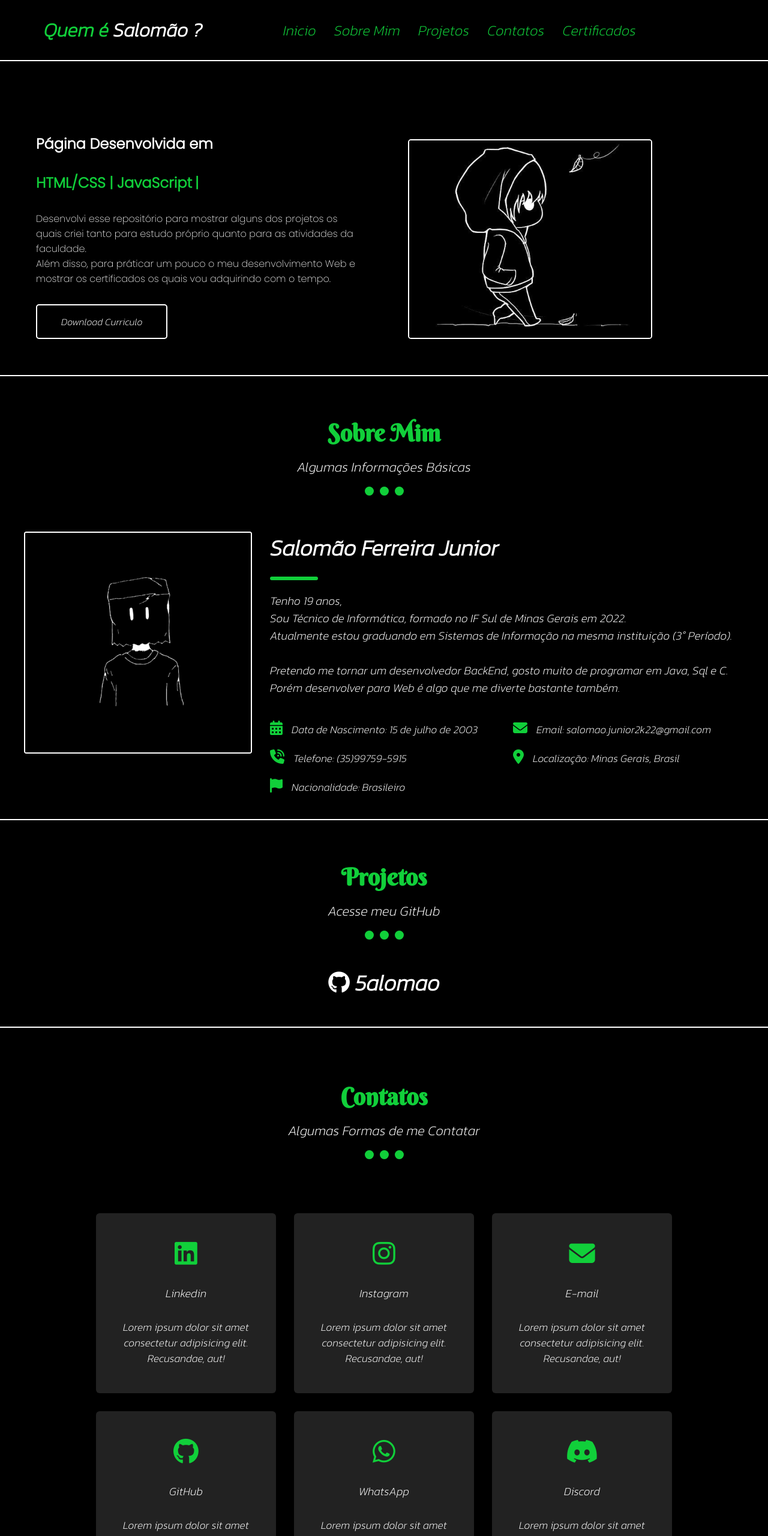
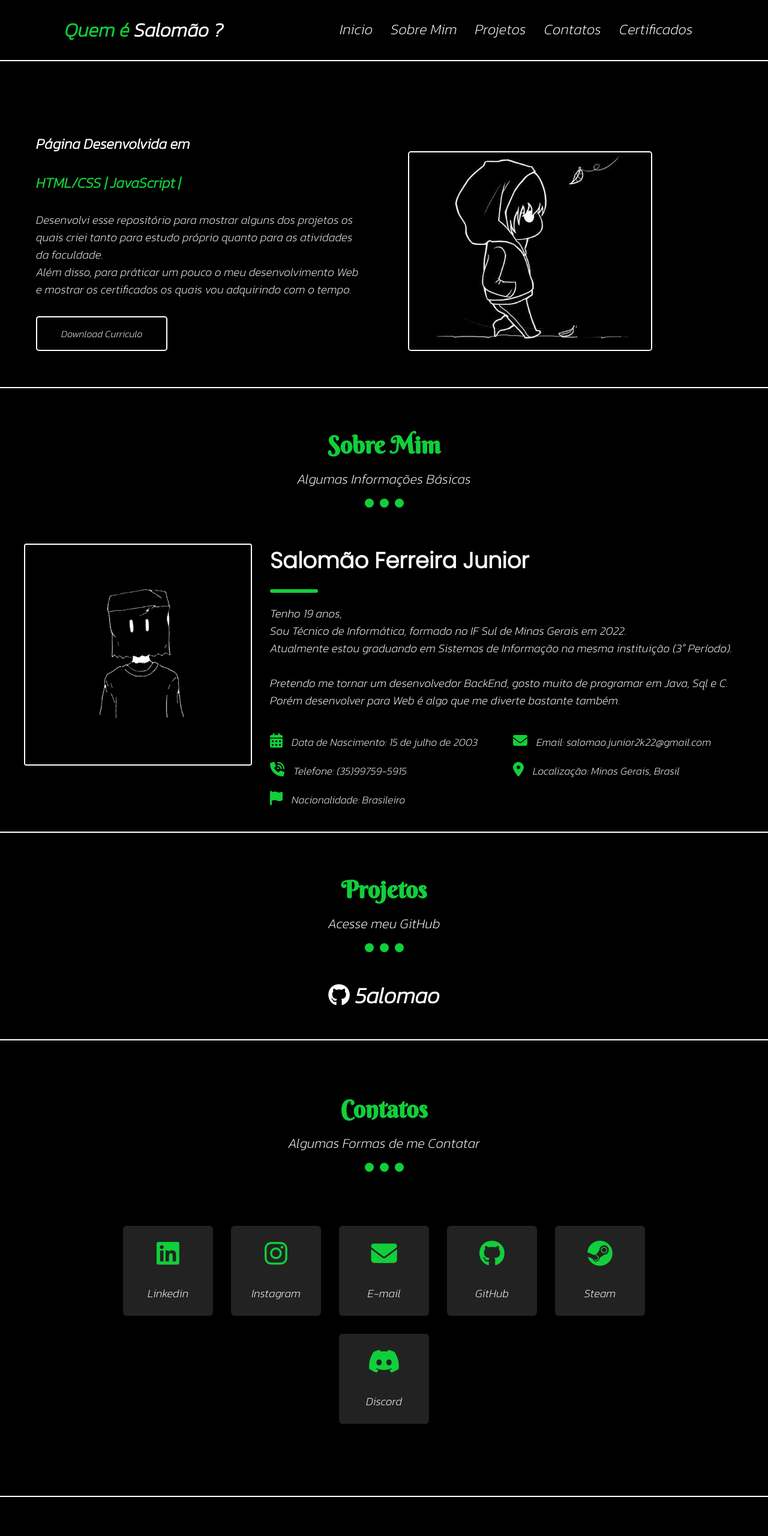
Before and after one commit to 5alomao/5alomaoWeb, a plain HTML site: page index.html in a window 1280 px wide. Shown: the top 2560 px of the page at 60% size. After the commit the page ends 2495 px from the top, so only its background shows below. Drawn offline with Linux system fonts and the light colour scheme.

Commit message:
Navegação Mobile e href Contatos

```diff
--- a/index.html
+++ b/index.html
@@ -6,7 +6,7 @@
     <meta charset="UTF-8">
     <meta http-equiv="X-UA-Compatible" content="IE=edge">
     <meta name="viewport" content="width=device-width, initial-scale=1.0">
-    <title>5alomao</title>
+    <title>Quem é Salomão?</title>
     <link rel="stylesheet" href="style.css">
     <link rel="stylesheet" href="https://cdnjs.cloudflare.com/ajax/libs/font-awesome/6.4.0/css/all.min.css"
     integrity="sha512-iecdLmaskl7CVkqkXNQ/ZH/XLlvWZOJyj7Yy7tcenmpD1ypASozpmT/E0iPtmFIB46ZmdtAc9eNBvH0H/ZpiBw=="
@@ -15,17 +15,17 @@
 
 <body>
     <header>
-        <h1>Quem é<span> Salomão ?</span></h1>
+        <h1>Quem é <span>Salomão ?</span></h1>
         <nav>
-            <ul aria-label="Navegação primária" class = "primary-nav">
+            <ul aria-label="Navegação pela barra de navegação inicial" class = "primary-nav">
                 <li><a href="#home">Inicio</a></li>
                 <li><a href="#about">Sobre Mim</a></li>
                 <li><a href="#projects">Projetos</a></li>
                 <li><a href="#contacts">Contatos</a></li>
                 <li><a href="#certificates">Certificados</a></li>
             </ul>
+            <i class="fa-solid fa-bars"></i>
         </nav>
-        <i class="fa-solid fa-bars fa-x"></i>
     </header>
 
     <section arial-label ="seção download curriculo Salomão" class="section-div">
@@ -102,37 +102,13 @@
             </div>
         </div>
         <div class="meu-contato">
-            <ul aria-label="Navegação secundária">
-                <li>
-                    <i class="fa-brands fa-linkedin"></i>
-                    <h3>Linkedin</h3>
-                    <p>Lorem ipsum dolor sit amet consectetur adipisicing elit. Recusandae, aut!</p>
-                </li>
-                <li>
-                    <i class="fa-brands fa-instagram"></i>
-                    <h3>Instagram</h3>
-                    <p>Lorem ipsum dolor sit amet consectetur adipisicing elit. Recusandae, aut!</p>
-                </li>
-                <li>
-                    <i class="fa-sharp fa-solid fa-envelope"></i>
-                    <h3>E-mail</h3>
-                    <p>Lorem ipsum dolor sit amet consectetur adipisicing elit. Recusandae, aut!</p>
-                </li>
-                <li>
-                    <i class="fa-brands fa-github"></i>
-                    <h3>GitHub</h3>
-                    <p>Lorem ipsum dolor sit amet consectetur adipisicing elit. Recusandae, aut!</p>
-                </li>
-                <li>
-                    <i class="fa-brands fa-whatsapp"></i>
-                    <h3>WhatsApp</h3>
-                    <p>Lorem ipsum dolor sit amet consectetur adipisicing elit. Recusandae, aut!</p>
-                </li>
-                <li>
-                    <i class="fa-brands fa-discord"></i>
-                    <h3>Discord</h3>
-                    <p>Lorem ipsum dolor sit amet consectetur adipisicing elit. Recusandae, aut!</p>
-                </li>
+            <ul aria-label="Navegação pelos meus contatos">
+                <li><a href="https://www.linkedin.com/in/5alomao/" target="_blank"><i class="fa-brands fa-linkedin"></i><h3>Linkedin</h3></a></li>
+                <li><a href="https://www.instagram.com/wntd.ferreira/" target="_blank"><i class="fa-brands fa-instagram"></i><h3>Instagram</h3></a></li>
+                <li><a href="mailto:salomao.junior2k22@gmail.com" target="_blank"><i class="fa-sharp fa-solid fa-envelope"></i><h3>E-mail</h3></a></li>
+                <li><a href="https://github.com/5alomao" target="_blank"><i class="fa-brands fa-github"></i><h3>GitHub</h3></a></li>
+                <li><a href="https://steamcommunity.com/id/5alomao_/" target="_blank"><i class="fa-brands fa-steam"></i><h3>Steam</h3></a></li>
+                <li><a href="https://discord.gg/3ZX6wv2QJN" target="_blank"><i class="fa-brands fa-discord"></i><h3>Discord</h3></a></li>
             </ul>
         </div>
     </section>
--- a/script.js
+++ b/script.js
@@ -1,4 +1,6 @@
 function escrevendoLetra(){
+    const title = document.querySelector('.typing');
+
     function ativaLetra(elemento){
         const arrayTexto = elemento.innerHTML.split('');
         elemento.innerHTML = '';
@@ -9,13 +11,14 @@ function escrevendoLetra(){
         });
     }
 
-    const title = document.querySelector('.typing');
-
     ativaLetra(title);
 }
 
+
 const ativaMenu = document.querySelector('.fa-bars');
+const navMenu = document.querySelector('header .primary-nav');
 
 ativaMenu.addEventListener('click', ()=>{
+    navMenu.classList.toggle('ativado')
     ativaMenu.classList.toggle('fa-x')
 })
--- a/style.css
+++ b/style.css
@@ -41,18 +41,34 @@ header span {
 }
 
 header .primary-nav {
-    display: flex;
-    gap: 10px;
+    display: inline-flex;
+    gap: 30px;
     align-items: center;
     font-family: 'Kanit';
 }
 
 header .primary-nav li a {
-    padding: 10px;
-    color: #11cf3a;
+    color: #ffffff;
     font-size: 1.5rem;
+    width: 0px;
+    height: 0px;
 }
 
+header .primary-nav li a::after {
+    content: '';
+    width: 0px;
+    height: 0px;
+    display: block;
+    border-bottom: 4px solid transparent;
+    transition: .9s;
+}
+
+header .primary-nav li a:hover::after {
+    width: 100%;
+    height: 0px;
+    padding: 0px;
+    border-bottom: 4px solid #11cf3a;
+}
 /* SECTION */
 
 .section-div {
@@ -76,14 +92,15 @@ header .primary-nav li a {
 }
 
 .section-div h2 {
-    font-family: 'Poppins';
+    font-family: 'Kanit';
 
 }
 
 .section-div div p {
-    font-family: 'Poppins';
+    font-family: 'Kanit';
     font-weight: 200;
     color: #f7f7f7;
+    font-size: 1.2rem;
 }
 
 .section-div div a {
@@ -213,7 +230,7 @@ main .sobre {
 .sobre-texto h1 {
     font-size: 2.3rem;
     color: #fff;
-    font-family: 'Kanit';
+    font-family: 'Poppins';
     grid-column: 1/-1;
 }
 
@@ -231,7 +248,6 @@ main .sobre {
     font-size: 1.2rem;
     grid-row: 2;
     grid-column: 1/-1;
-    font-family: 'Kanit';
 }
 
 .sobre-info {
@@ -240,7 +256,6 @@ main .sobre {
     grid-template-columns: 1fr 1fr;
     grid-column: 1/-1;
     gap: 20px;
-    align-items: center;
 }
 
 .sobre-info i {
@@ -372,7 +387,7 @@ main .projeto {
     justify-content: center;
 }
 
-.meu-contato li::before {
+.meu-contato li a::before {
     content: '';
     transition: .5s ease-in-out;
     border-radius: 6px;
@@ -385,7 +400,7 @@ main .projeto {
     border-right: 2px solid transparent;
 }
 
-.meu-contato li::after {
+.meu-contato li a::after {
     content: '';
     transition: .5s ease-in-out;
     border-radius: 6px;
@@ -398,33 +413,32 @@ main .projeto {
     border-left: 2px solid transparent;
 }
 
-.meu-contato li:hover::before {
+.meu-contato li a:hover::before {
     width: 100%;
     height: 100%;
     border-top: 2px solid #11cf3a;
     border-right: 2px solid #11cf3a;
 }
-.meu-contato li:hover::after {
+.meu-contato li a:hover::after {
     width: 100%;
     height: 100%;
     border-bottom: 2px solid #11cf3a;
     border-left: 2px solid #11cf3a;
 }
 
-.meu-contato ul li {
+.meu-contato ul li a {
     cursor: pointer;
     position: relative;
     padding: 10px;
     display: grid;
     gap: 30px;
     text-align: center;
-    max-width: 300px;
+    width: 150px;
     background-color: #222;
-    height: 300px;
+    height: 150px;
     border-radius: 6px;
     align-content: center;
 }
-
 
 
 .meu-contato ul li i {
@@ -441,7 +455,7 @@ main .projeto {
 
 .meu-contato ul li p {
     font-size: 1.1rem;
-    color: #fff;
+    color: #ffffff00;
 }
 
 /* RESPONSIVIDADE */
@@ -451,6 +465,10 @@ main .projeto {
 
     /* HEADER */
 
+    header {
+        justify-content: space-between;
+        padding: 30px 95px;
+    }
     header .primary-nav {
         display: none;
     }
@@ -469,20 +487,36 @@ main .projeto {
     .section-div {
         background-image: url(img/img1.PNG);
         background-repeat: no-repeat;
-        background-size: auto;
-        background-position: 5%;
+        background-position-x: 85%;
+        background-position-y: center;
+        justify-content: space-around;
     }
 
     .section-div div {
-        grid-column: -1/-2;
+        grid-column: 1/1;
     }
 
+    header .primary-nav.ativado {
+        background: linear-gradient(rgba(43, 42, 42, 0.176),rgba(46,46,46,0.724));
+        position: absolute;
+        display: grid;
+        top: 80px;
+        color: white;
+        z-index: 5;
+        padding: 30px;
+        font-size: 1.6rem;
+        font-weight: bold;
+        border-radius: 0 0 4px 4px;
+        right: 20px;
+        animation: sobeSecao .8s ease-in-out forwards;
+    }
 
     /* Sobre Mim */
 
     .sobre img {
         grid-column: 1/-1;
         justify-self: center;
+        width: 45%;
     }
 
     .sobre-conteudo{
```
